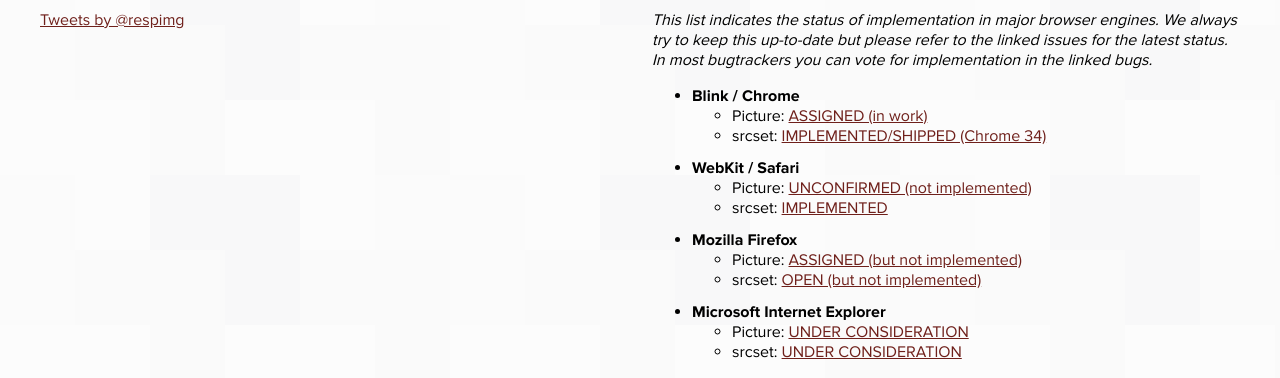
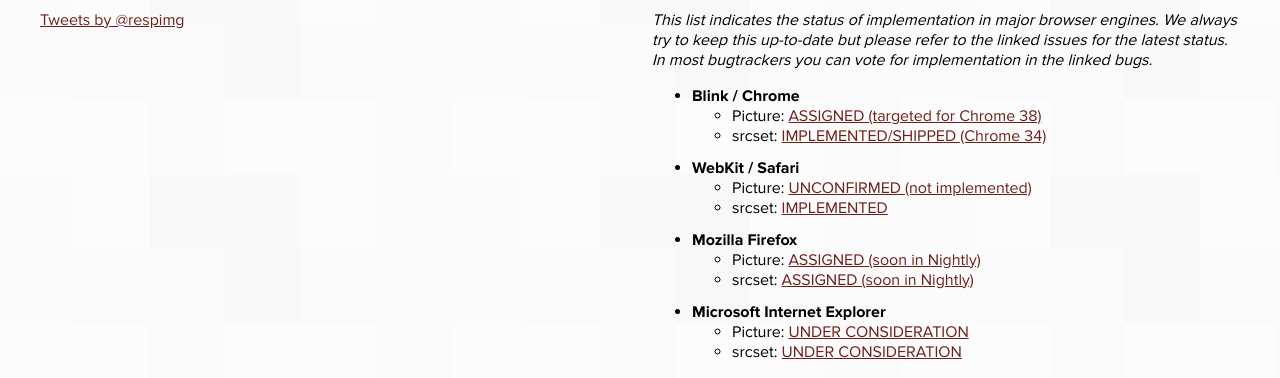
Before and after one commit to ResponsiveImagesCG/responsiveimages.org, a PHP site: page / in a window 1280 px wide. Shown: the part 1250-1628 px from the top of the page. Run offline with PHP 8.4, Linux system fonts and the light colour scheme; some libraries are stand-ins or nearby versions.

Commit message:
Update implementation status.

```diff
--- a/index.php
+++ b/index.php
@@ -134,7 +134,7 @@
 				<ul>
 					<li><strong>Blink / Chrome</strong>
 						<ul>
-							<li>Picture: <a href="https://code.google.com/p/chromium/issues/detail?id=357586">ASSIGNED (in work)</a></li>
+							<li>Picture: <a href="https://code.google.com/p/chromium/issues/detail?id=368830">ASSIGNED (targeted for Chrome 38)</a></li>
 							<li>srcset: <a href="https://code.google.com/p/chromium/issues/detail?id=357586">IMPLEMENTED/SHIPPED (Chrome 34)</a></li>
 						</ul>
 					</li>
@@ -146,8 +146,8 @@
 					</li>
 					<li><strong>Mozilla Firefox</strong>
 						<ul>
-							<li>Picture: <a href="https://bugzilla.mozilla.org/show_bug.cgi?id=870022">ASSIGNED (but not implemented)</a></li>
-							<li>srcset: <a href="https://bugzilla.mozilla.org/show_bug.cgi?id=870021">OPEN (but not implemented)</a></li>
+							<li>Picture: <a href="https://bugzilla.mozilla.org/show_bug.cgi?id=870022">ASSIGNED (soon in Nightly)</a></li>
+							<li>srcset: <a href="https://bugzilla.mozilla.org/show_bug.cgi?id=870021">ASSIGNED (soon in Nightly)</a></li>
 						</ul>
 					</li>
 					<li><strong>Microsoft Internet Explorer</strong>
```
